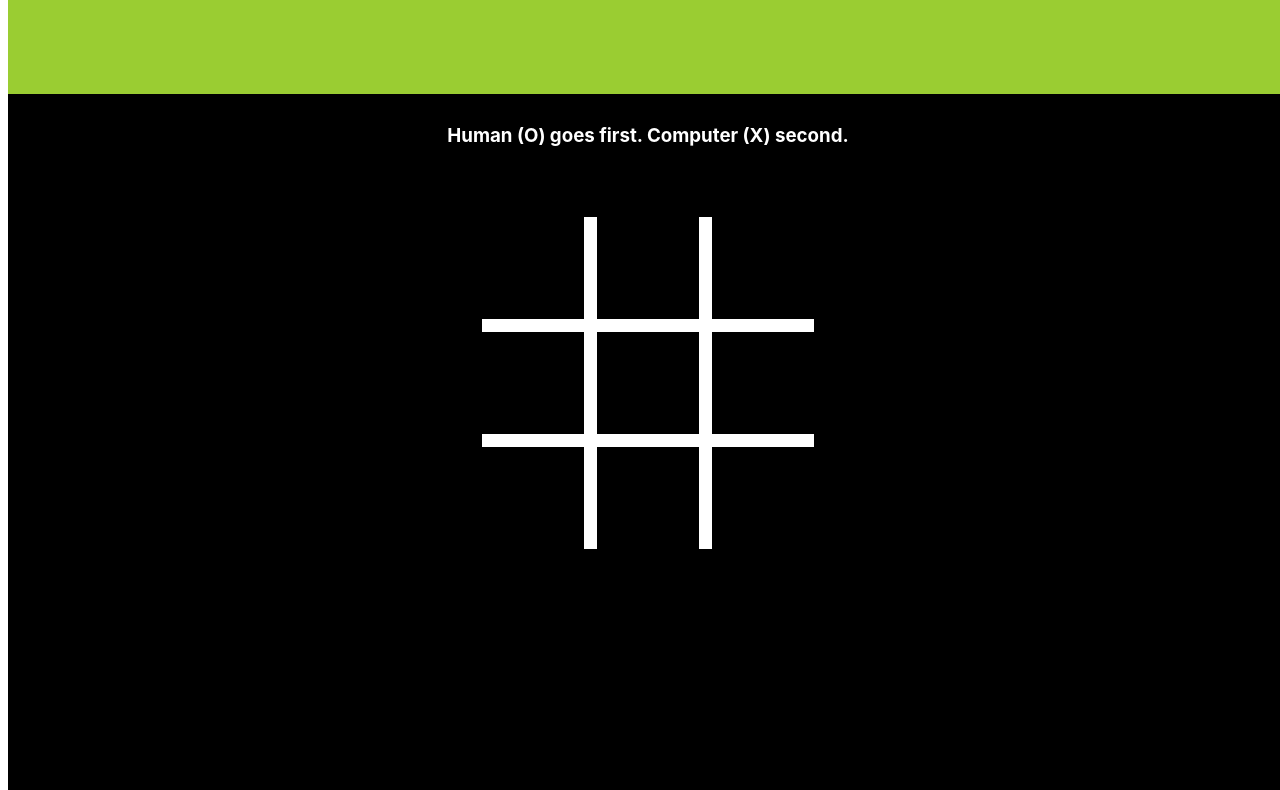
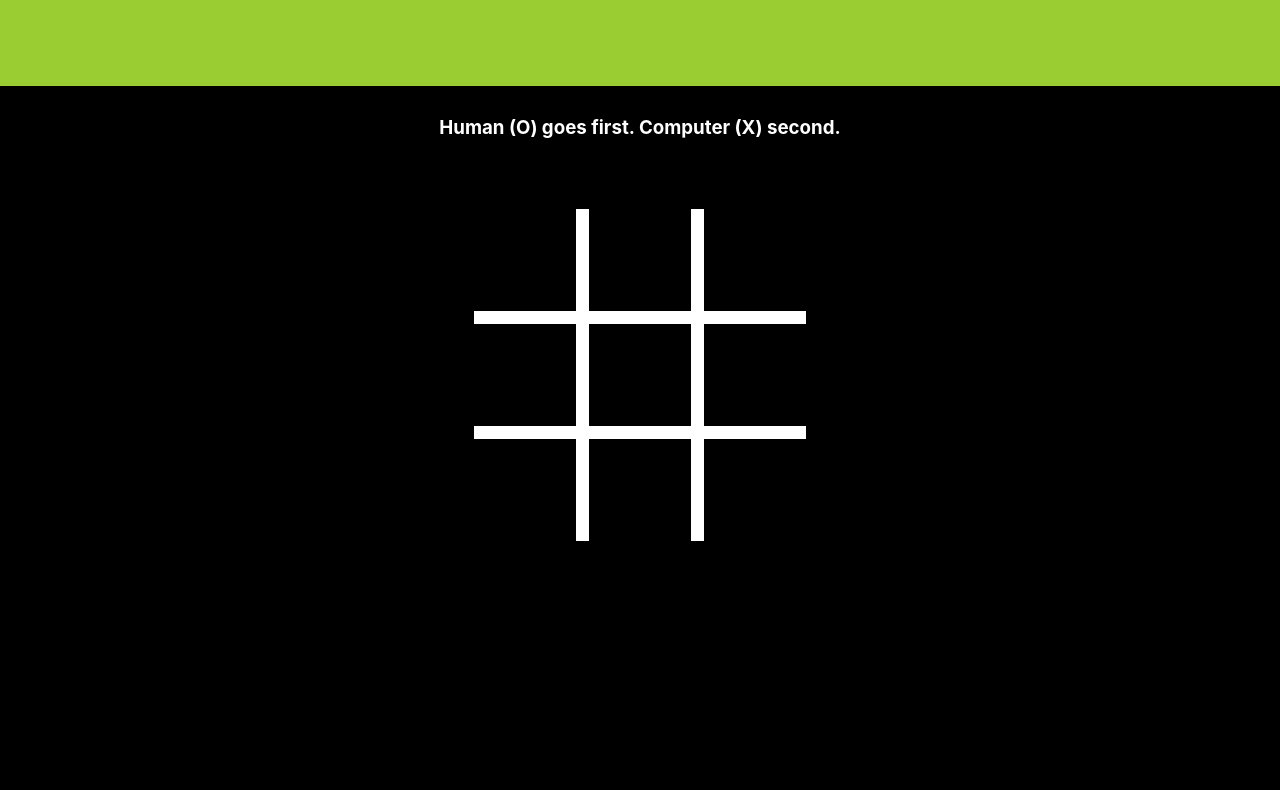
Before and after one commit to carterjpilling/tic-tac-toe, a plain HTML site: page index.html in a window 1280 px wide. Shown: the part 194-984 px from the top of the page. Drawn offline with Linux system fonts and the light colour scheme.

Commit message:
Fixed styling margin

```diff
--- a/style.css
+++ b/style.css
@@ -4,9 +4,13 @@ h1{
 	font-size: 50px;
 }
 
+html{
+	width: 100%;
+}
 body{
 	width: 100vw;
 	height: 100vh;
+	margin: 0px;
 }
 h3{
 	margin: 30px;
```
